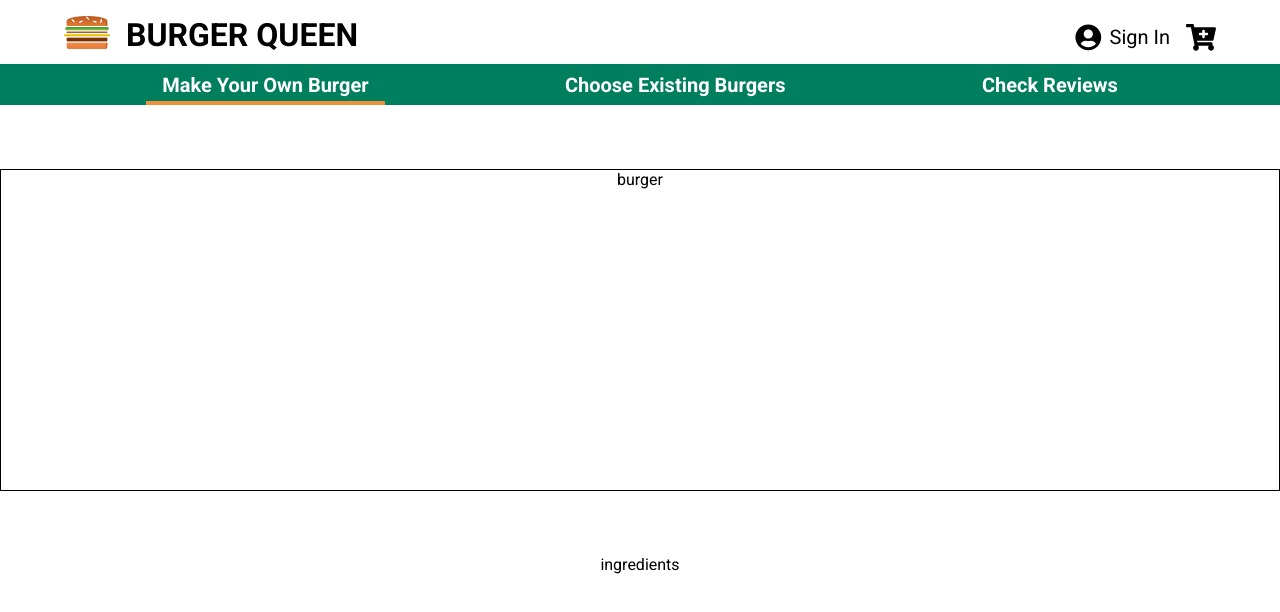
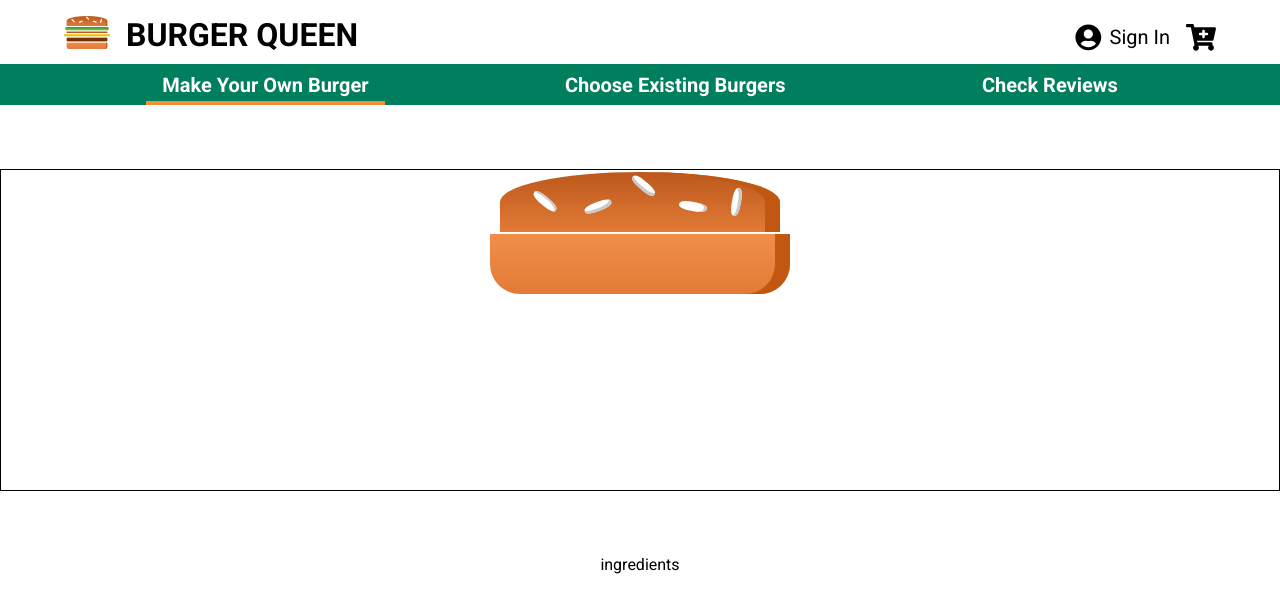
Before and after one commit to WendyChenj/burger-queen, a React (Create React App) app: page /order in a window 1280 px wide. Shown: the top 612 px of the page. Built offline with nearby package versions, Linux system fonts and the light colour scheme; a web font is replaced by a local one.

Commit message:
declare ingredient css

```diff
--- /dev/null
+++ b/src/components/SelfMadeBurger/BurgerIngredient/BurgerIngredient.tsx
@@ -0,0 +1,62 @@
+import React from 'react';
+import './burgerIng.scss';
+
+type Props = {
+  ingType: string;
+};
+
+const BurgerIngredient = ({ ingType }: Props) => {
+  let ingredient = null;
+
+  switch (ingType) {
+    case 'burgerTop':
+      ingredient = (
+        <div className="burgerTop">
+          <div className="seeds1"></div>
+          <div className="seeds2"></div>
+        </div>
+      );
+      break;
+    case 'burgerBottom':
+      ingredient = <div className="burgerBottom"></div>;
+      break;
+    case 'sandwichTop':
+      ingredient = (
+        <div className="sandwitchTop">
+          <div className="seeds1"></div>
+          <div className="seeds2"></div>
+        </div>
+      );
+      break;
+    case 'sandwitchBottom':
+      ingredient = <div className="sandwitchBottom"></div>;
+      break;
+    case 'beef':
+      ingredient = <div className="beef"></div>;
+      break;
+    case 'chicken':
+      ingredient = <div className="chicken"></div>;
+      break;
+    case 'ham':
+      ingredient = <div className="ham"></div>;
+      break;
+    case 'bacon':
+      ingredient = <div className="bacon"></div>;
+      break;
+    case 'tomato':
+      ingredient = <div className="tomato"></div>;
+      break;
+    case 'lettuce':
+      ingredient = <div className="lettuce"></div>;
+      break;
+    case 'pickel':
+      ingredient = <div className="pickle"></div>;
+      break;
+    default:
+      ingredient = null;
+  }
+
+  return ingredient;
+};
+
+export default BurgerIngredient;
--- /dev/null
+++ b/src/components/SelfMadeBurger/BurgerIngredient/burgerIng.scss
@@ -0,0 +1,167 @@
+@import '../../../global';
+
+.burgerTop {
+  height: 60px;
+  width: 280px;
+  background: linear-gradient(#bc581e, #e27b36);
+  border-radius: 50% 50% 0 0;
+  box-shadow: inset -15px 0 #c15711;
+  margin: 2px auto;
+  position: relative;
+}
+
+.burgerBottom {
+  height: 60px;
+  width: 300px;
+  background: linear-gradient(#f08e4a, #e27b36);
+  border-radius: 0 0 30px 30px;
+  box-shadow: inset -15px 0 #c15711;
+  margin: 2px auto;
+}
+
+.sandwitchTop {
+  height: 64px;
+  width: 300px;
+  background: linear-gradient(#bc581e, #e27b36);
+  border-radius: 30px 30px 0 0;
+  box-shadow: inset -15px 0 #c15711;
+  margin: 2px auto;
+  position: relative;
+}
+
+.sandwitchBottom {
+  height: 60px;
+  width: 300px;
+  background: linear-gradient(#f08e4a, #e27b36);
+  border-radius: 0 0 30px 30px;
+  box-shadow: inset -15px 0 #c15711;
+  margin: 2px auto;
+}
+
+.seeds1 {
+  width: 10%;
+  height: 15%;
+  position: absolute;
+  background-color: white;
+  left: 30%;
+  top: 50%;
+  border-radius: 40%;
+  transform: rotate(-20deg);
+  box-shadow: inset -2px -3px #c9c9c9;
+}
+
+.seeds1:after {
+  content: '';
+  width: 100%;
+  height: 100%;
+  position: absolute;
+  background-color: white;
+  left: -170%;
+  top: -260%;
+  border-radius: 40%;
+  transform: rotate(60deg);
+  box-shadow: inset -1px 2px #c9c9c9;
+}
+
+.seeds1:before {
+  content: '';
+  width: 100%;
+  height: 100%;
+  position: absolute;
+  background-color: white;
+  left: 180%;
+  top: -50%;
+  border-radius: 40%;
+  transform: rotate(60deg);
+  box-shadow: inset -1px -3px #c9c9c9;
+}
+
+.seeds2 {
+  width: 10%;
+  height: 15%;
+  position: absolute;
+  background-color: white;
+  left: 64%;
+  top: 50%;
+  border-radius: 40%;
+  transform: rotate(10deg);
+  box-shadow: inset -3px 0 #c9c9c9;
+}
+
+.seeds2:before {
+  content: '';
+  width: 100%;
+  height: 100%;
+  position: absolute;
+  background-color: white;
+  left: 150%;
+  top: -130%;
+  border-radius: 40%;
+  transform: rotate(90deg);
+  box-shadow: inset 1px 3px #c9c9c9;
+}
+
+.sandwitchBottom {
+  height: 60px;
+  width: 300px;
+  background: linear-gradient(#f08e4a, #e27b36);
+  border-radius: 0 0 30px 30px;
+  box-shadow: inset -15px 0 #c15711;
+  margin: 2px auto;
+}
+
+.beef {
+  height: 20px;
+  width: 80%;
+  background: linear-gradient(#7f3608, #702e05);
+  margin: 2px auto;
+  border-radius: 16px;
+}
+
+.chicken {
+  height: 20px;
+  width: 80%;
+  background: linear-gradient(#f3d5b5, #e7bc91);
+  margin: 2px auto;
+  border-radius: 16px;
+}
+
+.ham {
+  height: 10px;
+  width: 80%;
+  background: linear-gradient(#ffedd8, #f3d5b5);
+  margin: 2px auto;
+  border-radius: 16px;
+}
+
+.bacon {
+  height: 10px;
+  width: 80%;
+  background: linear-gradient(#bf3813, #c45e38);
+  margin: 2px auto;
+  border-radius: 16px;
+}
+
+.lettuce {
+  width: 85%;
+  height: 12px;
+  margin: 2px auto;
+  background: linear-gradient(#228c1d, #91ce50);
+  border-radius: 16px;
+}
+
+.tomato {
+  width: 85%;
+  height: 12px;
+  margin: 2px auto;
+  background: linear-gradient(#d00000, #dc2f02);
+  border-radius: 16px;
+}
+
+.pickle {
+  width: 85%;
+  height: 12px;
+  margin: 2px auto;
+  background: linear-gradient(#081c15, #1b4332);
+  border-radius: 16px;
+}
--- a/src/components/SelfMadeBurger/SelfMadeBurger.tsx
+++ b/src/components/SelfMadeBurger/SelfMadeBurger.tsx
@@ -1,11 +1,14 @@
 import React from 'react';
-
+import BurgerIngredient from './BurgerIngredient/BurgerIngredient';
 import './selfMadeBurger.scss';
 
 const SelfMadeBurger = () => {
   return (
     <div className="self-made-container">
-      <div className="burger-container">burger</div>
+      <div className="burger-container">
+        <BurgerIngredient ingType="burgerTop" />
+        <BurgerIngredient ingType="burgerBottom" />
+      </div>
 
       <div className="ingredients-container">ingredients</div>
     </div>
```
Also changed, not shown: src/components/SelfMadeBurger/BurgerIngredients/BurgerIngredients.tsx (deleted, +0 -27 lines), 1 other file (tests, documents, lock files or other folders).
